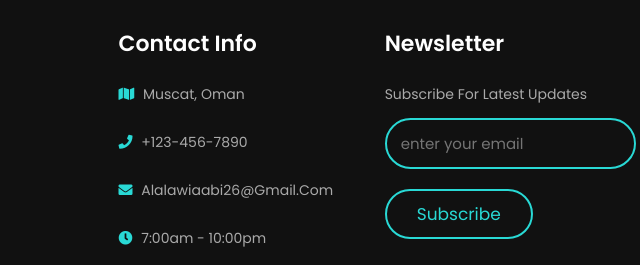
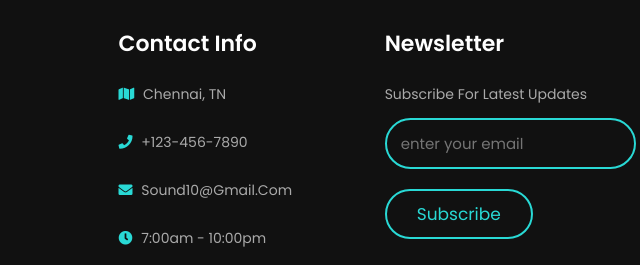
Before and after one commit to SOUNDARYARK/Tour-and-Travel-website, a plain HTML site: page Tour-Travel-website-main/index.html in a window 1280 px wide. Shown: the part 6283-6548 px from the top of the page, 529-1169 px from the left. Drawn offline with nearby package versions, Linux system fonts and the light colour scheme.

Commit message:
Update index.html

```diff
--- a/Tour-Travel-website-main/index.html
+++ b/Tour-Travel-website-main/index.html
@@ -563,9 +563,9 @@
 
         <div class="box" data-aos="fade-up" data-aos-delay="450">
           <h3>contact info</h3>
-          <p><i class="fas fa-map"></i> Muscat, Oman</p>
+          <p><i class="fas fa-map"></i> chennai,  TN</p>
           <p><i class="fas fa-phone"></i> +123-456-7890</p>
-          <p><i class="fas fa-envelope"></i> alalawiaabi26@gmail.com</p>
+          <p><i class="fas fa-envelope"></i> sound10@gmail.com</p>
           <p><i class="fas fa-clock"></i> 7:00am - 10:00pm</p>
         </div>
 
```
